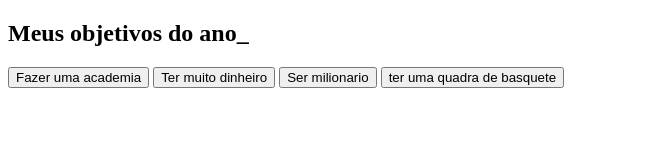
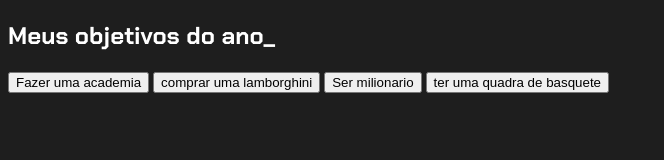
Before and after one commit to EduardoVeloso06/Proj-vida-Eduardo, a plain HTML site: page index.html in a window 1280 px wide. Shown: the whole page, without its empty margins (0-664 px from the left). Drawn offline with Linux system fonts and the light colour scheme.

Commit message:
Add files via upload
29/02/24

```diff
--- a/index.html
+++ b/index.html
@@ -13,7 +13,7 @@
 
         <div class="botoes">
             <button class="botao">Fazer uma academia</button>
-            <button class="botao">Ter muito dinheiro</button>
+            <button class="botao">comprar uma lamborghini</button>
             <button class="botao">Ser milionario</button>
             <button class="botao">ter uma quadra de basquete</button>
 
--- a/style.css
+++ b/style.css
@@ -0,0 +1,16 @@
+@import url('https://fonts.googleapis.com/css2?family=Chakra+Petch:ital,wght@0,300;0,400;0,500;0,600;0,700;1,300;1,400;1,500;1,600;1,700&display=swap');
+
+:root{
+    --cor-de-fundo:  #1E1E1E;
+    --azul:#008fcc;
+    --branco:#ffffff;
+    --botao-ativo:#00B2FF;
+    --botao-inativo:#008fcc;
+    --texto-fundo:#3A375E;
+}
+
+body{
+    background-color: var(--cor-de-fundo);
+    color: var(--branco);
+    font-family: "chakra petch","sans-serif";
+}
```
